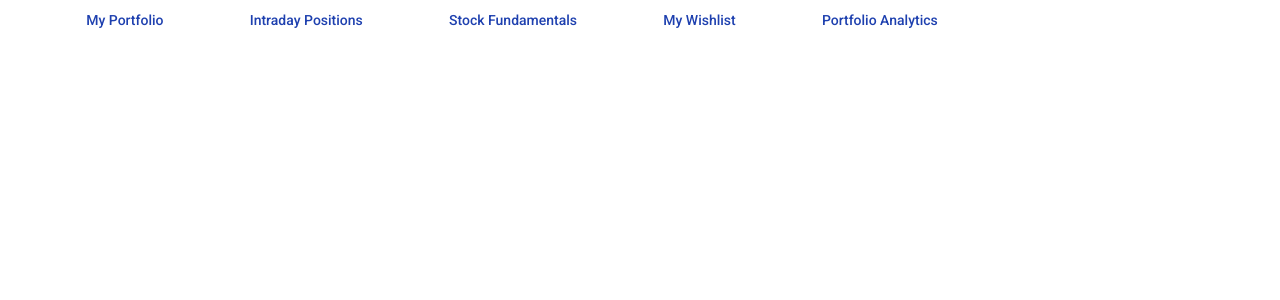
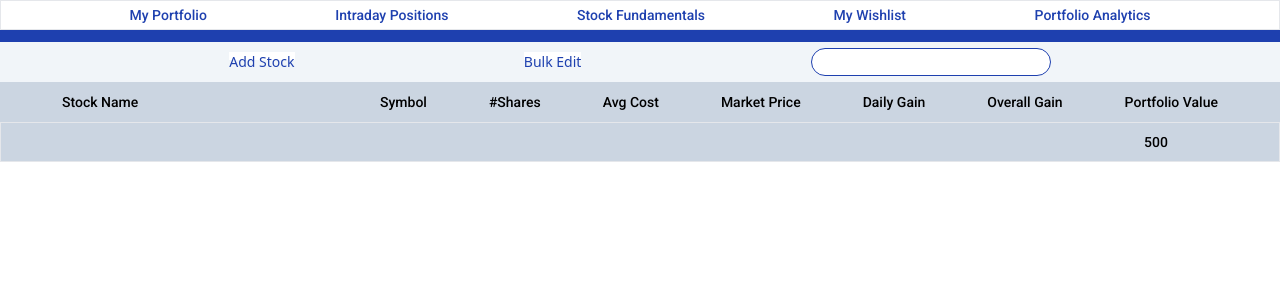
Before and after one commit to pesto-students/frontend-repo-equitywise, a React (Vite) app: page / in a window 1280 px wide. Shown: the top 300 px of the page. Built offline with nearby package versions, Linux system fonts and the light colour scheme.

Commit message:
Created 4-5 Components

```diff
--- a/src/App.jsx
+++ b/src/App.jsx
@@ -1,12 +1,34 @@
 import SecondMenu from "./Components/SecondMenu";
+import ThirdMenu from "./Components/ThirdMenu";
+import PortfolioHeader from "./Components/My Portfolio/PortfolioHeader";
+import PortfolioItem from "./Components/My Portfolio/PortfolioItem";
+import { menuItems } from "./Data/dataItems";
 import "./App.css";
 
 function App() {
+  function clickhandler(event) {
+    if (event.target.textContent === menuItems.MY_PORTFOLIO) {
+      console.log(menuItems.MY_PORTFOLIO);
+    }
+    if (event.target.textContent === menuItems.INTRADAY_POSITIONS) {
+      console.log(menuItems.INTRADAY_POSITIONS);
+    }
+    if (event.target.textContent === menuItems.STOCK_FUNDAMENTALS) {
+      console.log(menuItems.STOCK_FUNDAMENTALS);
+    }
+    if (event.target.textContent === menuItems.MY_WISHLIST) {
+      console.log(menuItems.MY_WISHLIST);
+    }
+    if (event.target.textContent === menuItems.PORTFOLIO_ANALYSIS) {
+      console.log(menuItems.PORTFOLIO_ANALYSIS);
+    }
+  }
   return (
     <>
-      {/* <div className={`flex flex-row flex-nowrap justify-center`}> */}
-        <SecondMenu />
-      {/* </div> */}
+      <SecondMenu click={clickhandler} />
+      <ThirdMenu />
+      <PortfolioHeader />
+      <PortfolioItem />
     </>
   );
 }
--- /dev/null
+++ b/src/Components/My Portfolio/PortfolioHeader.jsx
@@ -0,0 +1,14 @@
+export default function PortfolioHeader() {
+  return (
+    <div className="w-8xl h-10 bg-slate-300 flex flex-row justify-evenly content-center items-center roboto-medium ">
+      <div className="basis-1/5 roboto-medium text-sm">Stock Name</div>
+      <div className="basis-1/8 roboto-medium text-sm">Symbol</div>
+      <div className="basis-1/8 roboto-medium text-sm">#Shares</div>
+      <div className="basis-1/8 roboto-medium text-sm">Avg Cost</div>
+      <div className="basis-1/8 roboto-medium text-sm">Market Price</div>
+      <div className="basis-1/8 roboto-medium text-sm">Daily Gain</div>
+      <div className="basis-1/8 roboto-medium text-sm">Overall Gain</div>
+      <div className="basis-1/8 roboto-medium text-sm">Portfolio Value</div>
+    </div>
+  );
+}
--- /dev/null
+++ b/src/Components/My Portfolio/PortfolioItem.jsx
@@ -0,0 +1,15 @@
+export default function PortfolioItem({ stockName, symbol, noOfShares, avgCost, marketPrice, dailyGain, overallGain, portfolioValue }) {
+  return (
+    <div className="w-8xl h-10 bg-slate-300 flex flex-row justify-evenly content-center items-center roboto-medium border ">
+      <div className="basis-1/5 roboto-medium text-sm">{stockName}</div>
+      <div className="basis-1/8 roboto-medium text-sm">{symbol}</div>
+      <div className="basis-1/8 roboto-medium text-sm">{noOfShares}</div>
+      <div className="basis-1/8 roboto-medium text-sm">{avgCost}</div>
+      <div className="basis-1/8 roboto-medium text-sm">{marketPrice}</div>
+      <div className="basis-1/8 roboto-medium text-sm">{dailyGain}</div>
+      <div className="basis-1/8 roboto-medium text-sm">{overallGain}</div>
+      {/* <div className="basis-1/8 roboto-medium text-sm">{portfolioValue}</div> */}
+      <div className="basis-1/8 roboto-medium text-sm">{500}</div>
+    </div>
+  );
+}
--- a/src/Components/SecondMenu.jsx
+++ b/src/Components/SecondMenu.jsx
@@ -1,38 +1,17 @@
 import SecondMenuBtn from "./SecondMenuBtn";
+import { menuItems } from "../Data/dataItems";
 
-const MY_PORTFOLIO = "My Portfolio";
-const INTRADAY_POSITIONS = "Intraday Positions";
-const STOCK_FUNDAMENTALS = "Stock Fundamentals";
-const MY_WISHLIST = "My Wishlist";
-const PORTFOLIO_ANALYSIS = "Portfolio Analytics";
-
-export default function SecondMenu() {
-
-  function clickHandler(identifier) {
-    if (identifier === MY_PORTFOLIO) {
-      console.log(MY_PORTFOLIO);
-    }
-    if (identifier === INTRADAY_POSITIONS) {
-      console.log(INTRADAY_POSITIONS);
-    }
-    if (identifier === STOCK_FUNDAMENTALS) {
-      console.log(STOCK_FUNDAMENTALS);
-    }
-    if (identifier === MY_WISHLIST) {
-      console.log(MY_WISHLIST);
-    }
-    if (identifier === PORTFOLIO_ANALYSIS) {
-      console.log(PORTFOLIO_ANALYSIS);
-    }
-  }
-
+export default function SecondMenu({ click }) {
   return (
-    <div className={`flex flex-row flex-nowrap justify-evenly max-w-5xl`}>
-      <SecondMenuBtn title={MY_PORTFOLIO} onClick={() => clickHandler(MY_PORTFOLIO)} />
-      <SecondMenuBtn title={INTRADAY_POSITIONS} onClick={() => clickHandler(INTRADAY_POSITIONS)} />
-      <SecondMenuBtn title={STOCK_FUNDAMENTALS} onClick={() => clickHandler(STOCK_FUNDAMENTALS)} />
-      <SecondMenuBtn title={MY_WISHLIST} onClick={() => clickHandler(MY_WISHLIST)} />
-      <SecondMenuBtn title={PORTFOLIO_ANALYSIS} onClick={() => clickHandler(PORTFOLIO_ANALYSIS)} />
-    </div>
+    <>
+      <div onClick={click} className={`flex flex-row flex-nowrap justify-evenly max-w-8xl border`}>
+        <SecondMenuBtn title={menuItems.MY_PORTFOLIO} />
+        <SecondMenuBtn title={menuItems.INTRADAY_POSITIONS} />
+        <SecondMenuBtn title={menuItems.STOCK_FUNDAMENTALS} />
+        <SecondMenuBtn title={menuItems.MY_WISHLIST} />
+        <SecondMenuBtn title={menuItems.PORTFOLIO_ANALYSIS} />
+      </div>
+      <div className="max-w-8xl w-8xl h-3 bg-blue-800"></div>
+    </>
   );
 }
--- a/src/Components/SecondMenuBtn.jsx
+++ b/src/Components/SecondMenuBtn.jsx
@@ -1,7 +1,3 @@
 export default function SecondMenuBtn({ title }) {
-  return (
-    <>
-      <button className={`w-35 h-10 bg-white text-blue-800 text-sm rounded roboto-medium`}>{title}</button>
-    </>
-  );
+  return <button className={`w-35 h-7 bg-white text-blue-800 text-sm rounded items-baseline roboto-medium`}>{title}</button>;
 }
--- /dev/null
+++ b/src/Components/ThirdMenu.jsx
@@ -0,0 +1,9 @@
+export default function ThirdMenu() {
+  return (
+    <div className="max-w-8xl w-8xl h-10 bg-slate-100 flex flex-row justify-evenly content-center items-center">
+      <button className={`w-35 h-2 bg-white text-blue-800 text-sm items-baseline roboto mb-3`}>Add Stock</button>
+      <button className={`w-35 h-2 bg-white text-blue-800 text-sm items-baseline roboto mb-3`}>Bulk Edit</button>
+      <input type="text" className="w-60 h-7 border rounded-full border-blue-800" />
+    </div>
+  );
+}
--- /dev/null
+++ b/src/Data/dataItems.js
@@ -0,0 +1,9 @@
+const menuItems = {
+  MY_PORTFOLIO: "My Portfolio",
+  INTRADAY_POSITIONS: "Intraday Positions",
+  STOCK_FUNDAMENTALS: "Stock Fundamentals",
+  MY_WISHLIST: "My Wishlist",
+  PORTFOLIO_ANALYSIS: "Portfolio Analytics",
+};
+
+export { menuItems };
```
Also changed, not shown: 1 other file (tests, documents, lock files or other folders).
